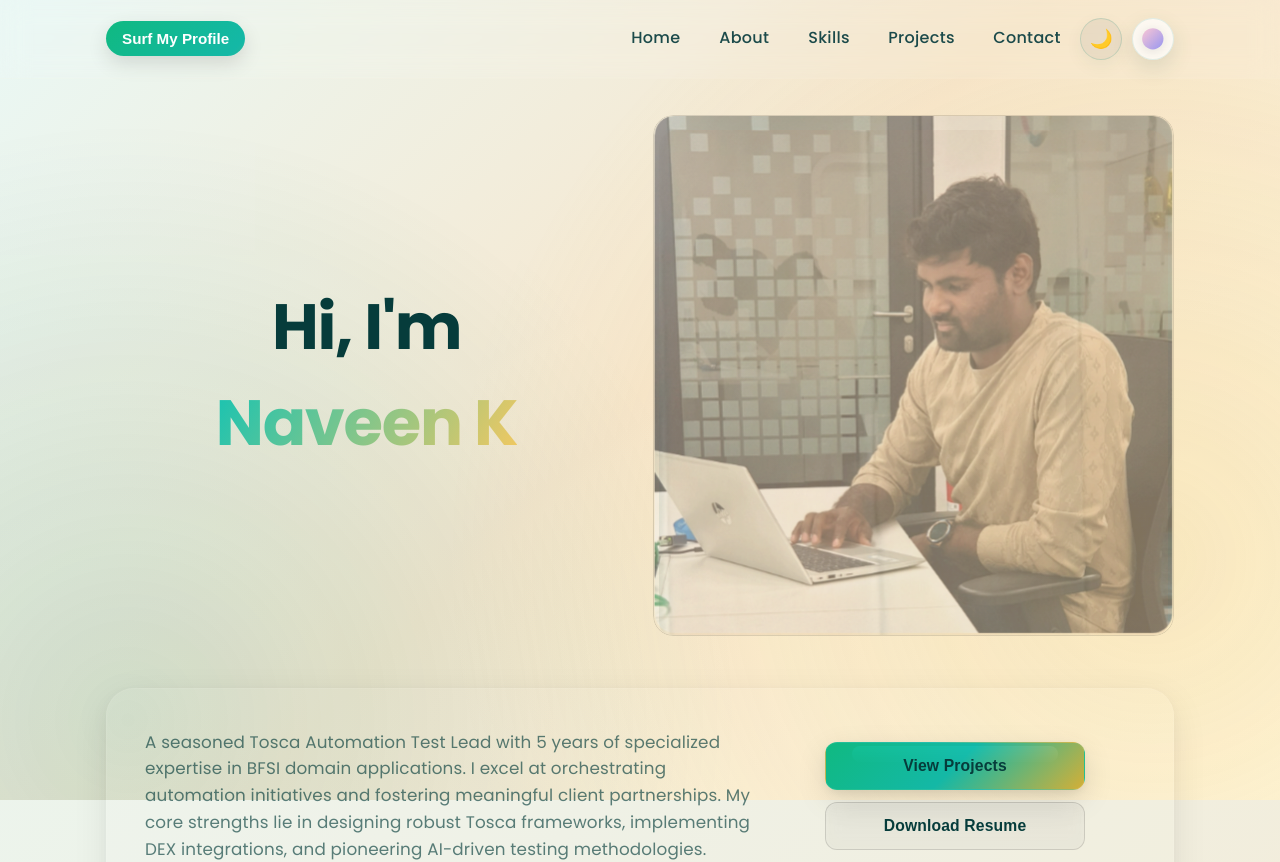
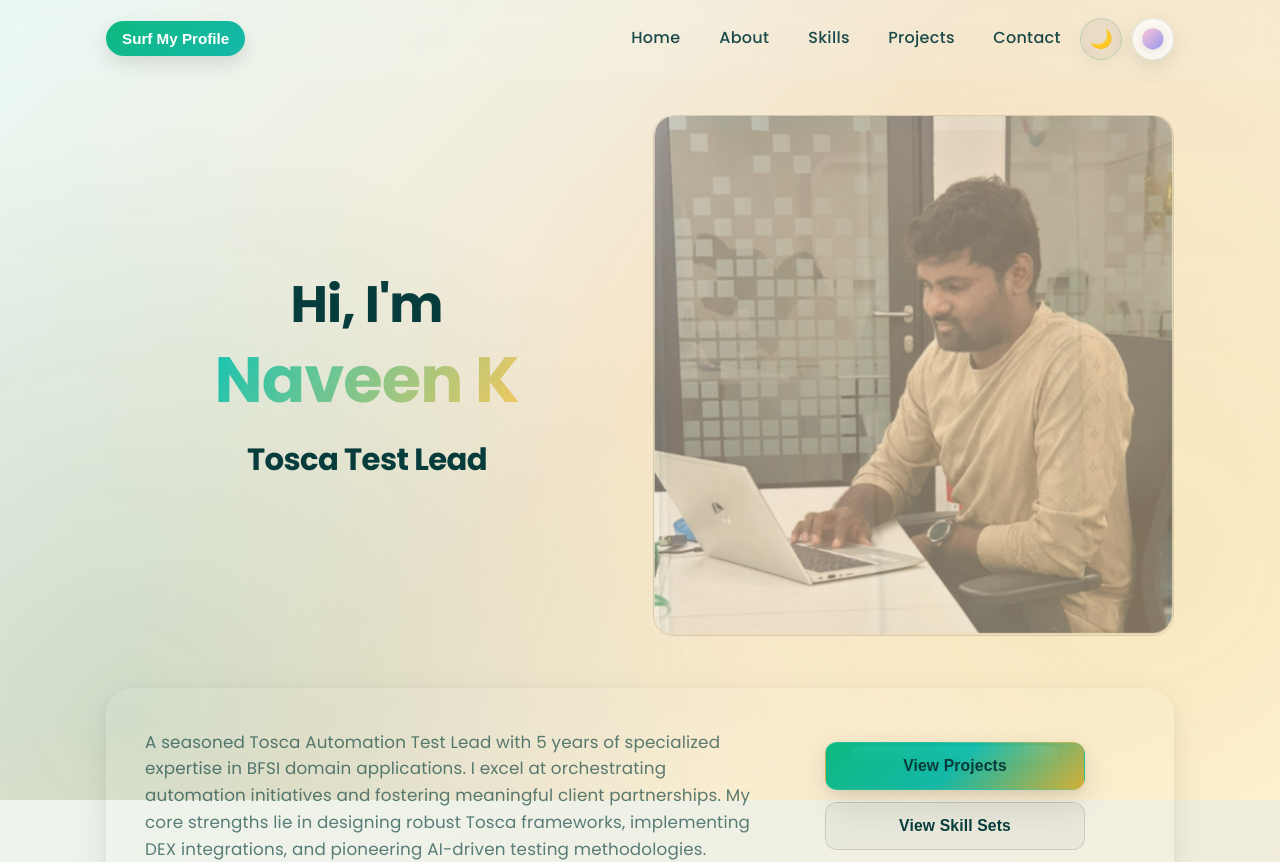
Before and after one commit to Naveen-neevaN/Naveen-Portfolio, a Next.js app: page / in a window 1280 px wide. Shown: the top 862 px of the page. Built offline with nearby package versions, Linux system fonts and the light colour scheme.

Commit message:
Hero section update on 23/12/2025

```diff
--- a/src/app/globals.css
+++ b/src/app/globals.css
@@ -88,6 +88,8 @@ body {
   --transition-base: 0.32s cubic-bezier(0.4, 0, 0.2, 1);
   --transition-fast: 0.224s cubic-bezier(0.4, 0, 0.2, 1);
   --transition-slow: 0.48s cubic-bezier(0.19, 1, 0.22, 1);
+  --transition-theme: 0.4s ease-in-out;
+  --transition-smooth: 0.36s cubic-bezier(0.22, 1, 0.36, 1);
 
   /* hero gradient should follow the active named gradient for visual consistency */
   --hero-gradient: var(--gradient-name);
--- a/src/components/Hero.css
+++ b/src/components/Hero.css
@@ -71,277 +71,85 @@
   display: flex;
   align-items: center;
   justify-content: center;
-  opacity: 0;
-  transform: scale(0.95) translateY(20px);
-  animation: fadeInScale 0.64s cubic-bezier(0.19, 1, 0.22, 1) 0.24s forwards;
-}
-
-/* Ensure greeting content stacks vertically and centers so the tile sits
-   directly underneath the name on all viewports. */
-.hero__greetingBox { flex-direction: column; gap: 0.6rem; }
+  opacity: 1;
+  /* Stack heading and role tile vertically */
+  flex-direction: column;
+  gap: clamp(1rem, 3vw, 1.8rem);
+}
+
+/* Reveal animations */
+@keyframes reveal-up {
+  from { opacity: 0; transform: translateY(10px) scaleY(0.98); }
+  to { opacity: 1; transform: translateY(0) scaleY(1); }
+}
+
+@keyframes reveal-down {
+  from { opacity: 0; transform: translateY(-10px) scaleY(0.98); }
+  to { opacity: 1; transform: translateY(0) scaleY(1); }
+}
+
 
 .hero__greetingText {
-  font-size: clamp(2.5rem, 6vw, 4rem);
   font-weight: 700;
-  line-height: 1.2;
+  line-height: 1.1;
   text-align: center;
   color: var(--text-primary);
   letter-spacing: -0.02em;
-}
-
+  display: flex;
+  flex-direction: column;
+  align-items: center;
+  gap: clamp(0.4rem, 1vw, 0.8rem);
+}
+
+/* Hi, I'm prefix - 20% smaller than name */
+.hero__greeting-prefix {
+  display: block;
+  font-size: clamp(2rem, 4.8vw, 3.2rem);
+  line-height: 1.1;
+}
+
+/* Name text - full size */
 .hero__greetingText .gradient-text {
   display: block;
-  margin-top: 0.3em;
-}
-
-/* Name-role pill under the greeting name */
-.hero__nameRole {
-  display: flex;
-  justify-content: center;
-  margin-top: 0.6rem;
-}
-.nameRole__pill {
-  display: inline-flex;
-  flex-direction: column;
-  align-items: center;
-  gap: 0.4rem;
-  border-radius: 18px; /* rectangle shape */
-  /* Fixed tile dimensions to avoid layout shifts. Keep a safe max for very small devices via media queries. */
-  width: 420px;
-  max-width: 420px;
-  height: 72px; /* fixed height */
-  padding: 0.7rem 1rem;
-  background: var(--gradient-name);
-  border: none;
-  box-shadow: 0 8px 20px rgba(0, 0, 0, 0.12);
-  backdrop-filter: blur(8px);
-  -webkit-backdrop-filter: blur(8px);
-  z-index: 2;
-  box-sizing: border-box;
-  animation: fadeInScale 520ms cubic-bezier(0.19, 1, 0.22, 1) both;
+  font-size: clamp(2.5rem, 6vw, 4rem);
+  margin: 0;
+}
+
+/* Role display container */
+.hero__roleDisplay {
   position: relative;
-  overflow: visible; /* allow internal overflow to be controlled by child */
-  transition: box-shadow 240ms cubic-bezier(0.2,0,0.2,1), transform 200ms ease;
-  will-change: box-shadow, transform;
-  flex: 0 0 auto; /* never grow or shrink to keep layout stable */
-}
-
-.nameRole__line {
-  text-align: center;
-  line-height: 1.1;
-  color: #ffffff;
-  font-weight: 700;
-  display: block;
-  width: 100%;
-  position: relative;
-  z-index: 2;
-}
-
-/* Top line: size reduced by 30% from previous. */
-.nameRole__line--top {
-  /* Use fixed rem-based sizing to avoid viewport-driven font scaling */
-  font-size: 0.95rem;
-  letter-spacing: -0.02em;
-  text-shadow: 0 2px 8px rgba(0, 0, 0, 0.1);
-}
-
-/* Bottom line: displays typewriter animation */
-.nameRole__line--bottom {
-  font-size: 0.85rem;
-  height: auto;
-  min-height: 1.5em;
+  height: clamp(1.2rem, 3.2vw, 2rem);
   display: flex;
   align-items: center;
   justify-content: center;
-  padding: 0;
-  position: relative;
-  z-index: 2;
-}
-
-.nameRole__typewriter {
-  display: inline-block;
-  height: 100%;
-  width: 100%;
-  overflow: hidden; /* ensure typing text cannot overflow container */
+  min-height: 1.5rem;
+}
+
+/* Role text with cycling animation - styled like Hi, I'm but 40% smaller */
+.hero__role {
+  position: absolute;
+  left: 50%;
+  top: 50%;
+  transform: translate(-50%, -50%) translateY(10px);
+  font-size: clamp(1.2rem, 2.88vw, 1.92rem);
+  font-weight: 700;
+  line-height: 1.1;
+  letter-spacing: -0.02em;
+  color: var(--text-primary);
   white-space: nowrap;
-  position: relative;
-  line-height: 1.2;
-}
-
-.typewriter-item {
-  position: absolute;
   opacity: 0;
-  left: 0;
-  right: 0;
-  text-align: center;
-  transform: none;
-  animation: typewriter-fade 7s cubic-bezier(0.25, 0.46, 0.45, 0.94) infinite;
-  color: #ffffff;
-  white-space: nowrap;
-  line-height: 1.2;
-  text-shadow: 0 2px 6px rgba(0, 0, 0, 0.12);
-  display: block;
-  overflow: hidden;
-  text-overflow: ellipsis; /* ensure long text doesn't push layout */
-}
-
-/* First item appears immediately, second appears after first's hold time */
-.typewriter-item:nth-child(1) {
-  animation-delay: 0s;
-}
-
-.typewriter-item:nth-child(2) {
-  animation-delay: 3.5s;
-}
-
-.nameRole__pill::before {
-  content: '';
-  position: absolute;
-  inset: 0;
-  background: linear-gradient(90deg, rgba(255,255,255,0.15) 0%, rgba(255,255,255,0.05) 50%, rgba(255,255,255,0.15) 100%);
-  transform: translateX(-100%);
-  transition: transform 420ms ease;
-  pointer-events: none;
-  border-radius: 18px;
-  z-index: 1;
-}
-
-.nameRole__pill:hover::before {
-  transform: translateX(100%);
-}
-
-.nameRole__pill:hover {
-  transform: translateY(-2px);
-  box-shadow: 0 10px 28px rgba(0, 0, 0, 0.14);
-}
-
-/* Disable hover transforms on touch/ coarse pointers to avoid overflow */
-@media (pointer: coarse), (hover: none) {
-  .nameRole__pill:hover {
-    transform: none;
-    box-shadow: 0 8px 20px rgba(0,0,0,0.12);
-  }
-}
-
-@keyframes typewriter-fade {
-  0% { opacity: 0; }
-  5% { opacity: 1; }
-  48% { opacity: 1; }
-  53% { opacity: 0; }
-  100% { opacity: 0; }
-}
-
-@media (prefers-reduced-motion: reduce) {
-  .nameRole__typewriter,
-  .typewriter-item {
-    animation: none !important;
-  }
-
-  /* Show first role if motion is reduced */
-  .typewriter-item:nth-child(1) {
-    position: static;
-    transform: none;
-    opacity: 1;
-  }
-
-  .typewriter-item:nth-child(2) {
-    display: none;
-  }
-}
-
-[data-theme='dark'] .nameRole__button .nameRole__ticker {
-  color: rgba(236,242,243,0.96);
-  box-shadow: 0 8px 20px rgba(0,0,0,0.18);
-}
-
-/* Family 2 theme adjustments */
-[data-theme-family='2'][data-theme='light'] .nameRole__pill {
-  background: rgba(250,250,250,0.85);
-  border-color: rgba(0,0,0,0.06);
-}
-
-[data-theme-family='2'][data-theme='dark'] .nameRole__pill {
-  background: rgba(18,22,28,0.36);
-  border-color: rgba(203,184,157,0.06);
-}
-
-.nameRole__ticker {
-  display: block;
-  will-change: transform;
-  /* Reserve explicit height for two items so translations are predictable */
-  height: calc(2 * var(--role-item-h));
-  animation: nameRole-scroll 4.5s ease-in-out infinite;
-}
-
-/* Each item in the ticker must occupy the same single-line height so the
-   vertical translate moves exactly one item. Use flex to vertically align. */
-.nameRole__ticker span {
-  display: flex;
-  align-items: center;
-  justify-content: center;
-  height: var(--role-item-h); /* must match .nameRole__line--bottom height */
-  white-space: nowrap;
-  width: 100%;
-  padding: 0 0.4rem; /* small horizontal padding for text breathing */
-}
-
-@keyframes nameRole-scroll {
-  /* Hold each role for ~2s; animation duration 4.5s with brief transition.
-     translateY(-50%) moves by one item because container equals two items. */
-  0% { transform: translateY(0%); }
-  44.4% { transform: translateY(0%); }
-  50% { transform: translateY(-50%); }
-  94.4% { transform: translateY(-50%); }
-  100% { transform: translateY(0%); }
-}
-
-@media (prefers-reduced-motion: reduce) {
-  .nameRole__ticker { animation: none; }
-}
-
-/* Theme adjustments */
-[data-theme='dark'] .nameRole__pill {
-  background: var(--gradient-name);
-  border: none;
-  box-shadow: 0 10px 28px rgba(0, 0, 0, 0.28);
-}
-
-/* Light theme 2: Use darker text for better contrast on light gradient */
-[data-theme-family='2'][data-theme='light'] .nameRole__pill {
-  background: var(--gradient-name);
-  border: none;
-  box-shadow: 0 8px 20px rgba(0, 0, 0, 0.12);
-}
-
-[data-theme-family='2'][data-theme='light'] .nameRole__line {
-  color: #2d1b3d;
-}
-
-[data-theme-family='2'][data-theme='light'] .typewriter-item {
-  color: #2d1b3d;
-  text-shadow: 0 2px 8px rgba(0, 0, 0, 0.1);
-}
-
-[data-theme-family='2'][data-theme='dark'] .nameRole__pill {
-  background: var(--gradient-name);
-  border: none;
-  box-shadow: 0 10px 28px rgba(0, 0, 0, 0.28);
-}
-
-/* Safeguard on very small screens: ensure the fixed tile fits the viewport */
-@media (max-width: 480px) {
-  .nameRole__pill {
-    width: min(90vw, 420px) !important;
-    max-width: min(90vw, 420px) !important;
-    height: 64px; /* slightly reduce height for tiny screens */
-    padding: 0.55rem 0.9rem;
-  }
-
-  /* remove hover effects on tiny screens */
-  .nameRole__pill:hover { transform: none; box-shadow: 0 8px 18px rgba(0,0,0,0.12); }
-
-  /* ensure carousel doesn't cause horizontal scrolling */
-  .hero { overflow-x: hidden; }
+  will-change: opacity, transform;
+  transition: opacity 320ms cubic-bezier(0.22, 1, 0.36, 1), transform 320ms cubic-bezier(0.22, 1, 0.36, 1);
+}
+
+.hero__role.is-active {
+  opacity: 1;
+  transform: translate(-50%, -50%) translateY(0);
+}
+
+.hero__role.was-active {
+  opacity: 0;
+  transform: translate(-50%, -50%) translateY(-10px);
 }
 
 .hero__column--visual {
--- a/src/components/Hero.jsx
+++ b/src/components/Hero.jsx
@@ -8,6 +8,8 @@ import './Hero.css'
 
 const SLIDE_DURATION_MS = 6500
 const SLIDE_ANIM_MS = 700
+const ROLE_DURATION_MS = 3500
+const ROLE_ANIM_MS = 320
 
 const Hero = () => {
   const carouselImages = personalInfo.carouselImages ?? []
@@ -15,9 +17,10 @@ const Hero = () => {
   const [currentSlide, setCurrentSlide] = useState(0)
   const [prevSlide, setPrevSlide] = useState(null)
   const [isMounted, setIsMounted] = useState(false)
-  // Removed the large typed-role state and measurement refs — the rectangular
-  // tile now only shows a single static line below the name.
+  // Role list and simple cycling state (small, non-typed transitions)
   const rolesRef = useRef(['Senior Project Engineer', 'Tosca Test Lead'])
+  const [currentRoleIndex, setCurrentRoleIndex] = useState(0)
+  const [prevRoleIndex, setPrevRoleIndex] = useState(null)
   const headingRef = useRef(null)
   const [prefersReducedMotion, setPrefersReducedMotion] = useState(false)
   const [hasCarouselError, setHasCarouselError] = useState(false)
@@ -34,11 +37,9 @@ const Hero = () => {
   useEffect(() => {
     try {
       const resolved = (carouselImages || []).map((img) => ({ original: img, resolved: resolveAssetPath(img) }))
-      const resumeResolved = resolveAssetPath(personalInfo.resumeUrl || '')
       if (process.env.NODE_ENV !== 'production' && typeof window !== 'undefined' && window.console && resolved.length) {
         console.groupCollapsed('Asset resolver diagnostics — hero')
         console.table(resolved)
-        console.log('Resolved resume URL:', resumeResolved)
         console.groupEnd()
       }
     } catch (err) {
@@ -112,6 +113,24 @@ const Hero = () => {
     return () => clearInterval(interval)
   }, [carouselImages.length, hasCarousel, hasCarouselError, prefersReducedMotion])
 
+  // Cycle roles independently of the carousel so the name tile feels alive
+  useEffect(() => {
+    if (prefersReducedMotion) return
+    if (!rolesRef.current || rolesRef.current.length <= 1) return
+
+    const interval = setInterval(() => {
+      setCurrentRoleIndex((prev) => {
+        const next = (prev + 1) % rolesRef.current.length
+        setPrevRoleIndex(prev)
+        // clear prev marker after the reveal animation completes
+        setTimeout(() => setPrevRoleIndex(null), ROLE_ANIM_MS + 60)
+        return next
+      })
+    }, ROLE_DURATION_MS)
+
+    return () => clearInterval(interval)
+  }, [prefersReducedMotion])
+
   const scrollToSection = (sectionId) => {
     const element = document.getElementById(sectionId)
     if (element) {
@@ -119,16 +138,8 @@ const Hero = () => {
     }
   }
 
-  const handleResumeDownload = (event) => {
-    event.preventDefault()
-    const link = document.createElement('a')
-    // Resolve resume URL to respect possible basePath in hosted environments
-    link.href = resolveAssetPath(personalInfo.resumeUrl || '')
-    link.download = 'Naveen_K_Resume.pdf'
-    document.body.appendChild(link)
-    link.click()
-    document.body.removeChild(link)
-  }
+  // Navigation helper: smooth-scroll to an in-page section
+  // (used by the action buttons)
 
   const showFallback = !hasCarousel || hasCarouselError
 
@@ -140,7 +151,17 @@ const Hero = () => {
           {/* Left Column: Large Greeting Text */}
           <div className={`hero__column hero__column--intro ${isMounted ? 'is-active' : ''}`}>
             <div className="hero__greetingBox">
-              <h2 className="hero__greetingText">Hi, I&apos;m<br/><span className="gradient-text">{personalInfo.name}</span></h2>
+              <h2 className="hero__greetingText"><span className="hero__greeting-prefix">Hi, I&apos;m</span><span className="gradient-text">{personalInfo.name}</span></h2>
+              <div className="hero__roleDisplay">
+                {rolesRef.current.map((role, i) => (
+                  <span
+                    key={role}
+                    className={`hero__role ${i === currentRoleIndex ? 'is-active' : ''} ${i === prevRoleIndex ? 'was-active' : ''}`}
+                  >
+                    {role}
+                  </span>
+                ))}
+              </div>
             </div>
           </div>
 
@@ -275,9 +296,12 @@ const Hero = () => {
                 </button>
                 <button
                   className="btn btn-outline"
-                  onClick={handleResumeDownload}
+                  onClick={(event) => {
+                    event.preventDefault()
+                    scrollToSection('technologies')
+                  }}
                 >
-                  Download Resume
+                  View Skill Sets
                 </button>
               </div>
             </div>
--- a/src/components/TechExpertise.jsx
+++ b/src/components/TechExpertise.jsx
@@ -26,7 +26,7 @@ const skills = [
 
 const TechExpertise = () => {
   return (
-    <section className="about-skills" aria-labelledby="skills-title">
+    <section id="technologies" className="about-skills" aria-labelledby="skills-title">
       <h3 id="skills-title" className="section-subhead">Tech Expertise & Toolchain</h3>
       <div className="skills__row">
         {skills.map((s) => (
--- a/src/data/personalInfo.d.ts
+++ b/src/data/personalInfo.d.ts
@@ -29,7 +29,7 @@ export interface PersonalInfo {
   skills: Skill[]
   projects: Project[]
   socialLinks: SocialLink[]
-  resumeUrl?: string
+  // resumeUrl removed — resume download functionality eliminated
 }
 
 export const personalInfo: PersonalInfo
--- a/src/data/personalInfo.js
+++ b/src/data/personalInfo.js
@@ -105,7 +105,4 @@ export const personalInfo = {
     { name: 'Instagram', url: 'https://www.instagram.com/naveen_nagendiran/', icon: 'FaInstagram' },
     { name: 'WhatsApp', url: 'https://wa.me/919843165568', icon: 'FaWhatsapp' },
   ],
-
-  // Resume
-  resumeUrl: '/resume.pdf',
 };
```
Also changed, not shown: src/app/layout.js (+11 -3 lines).
